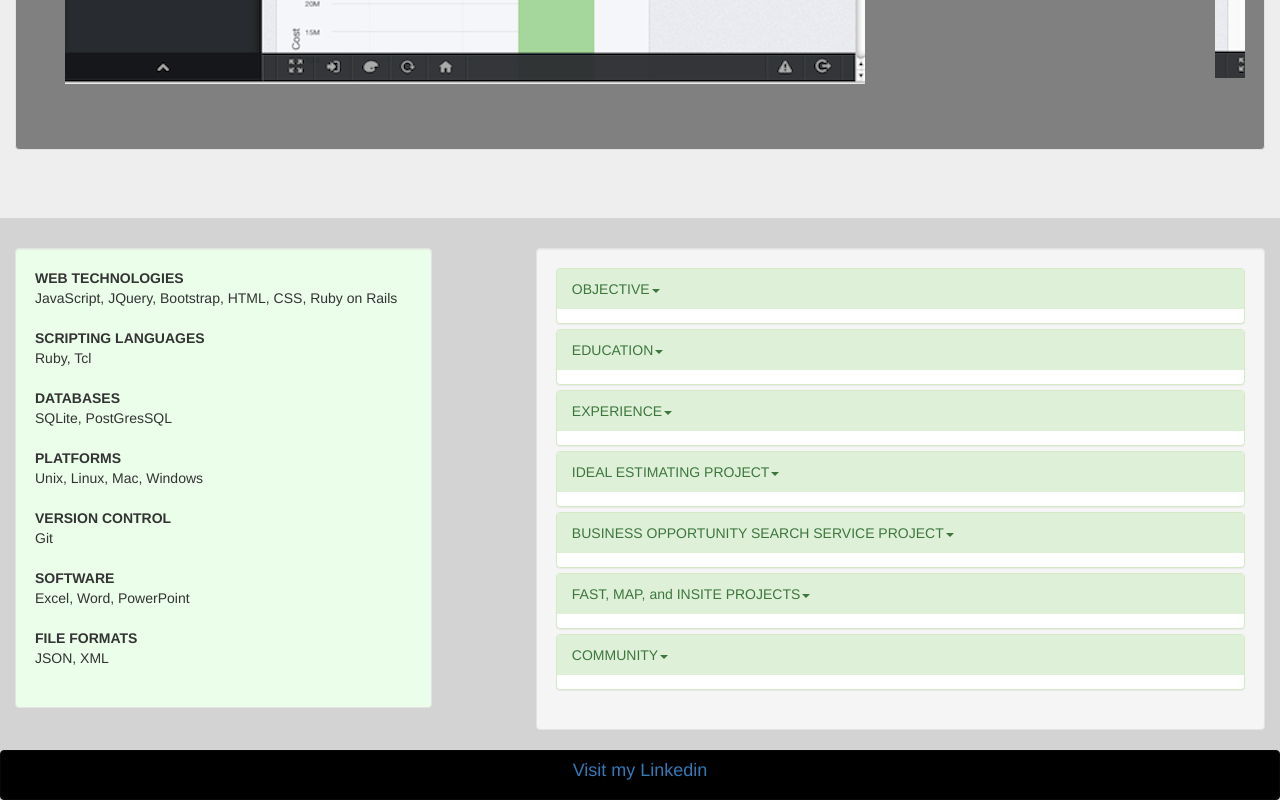
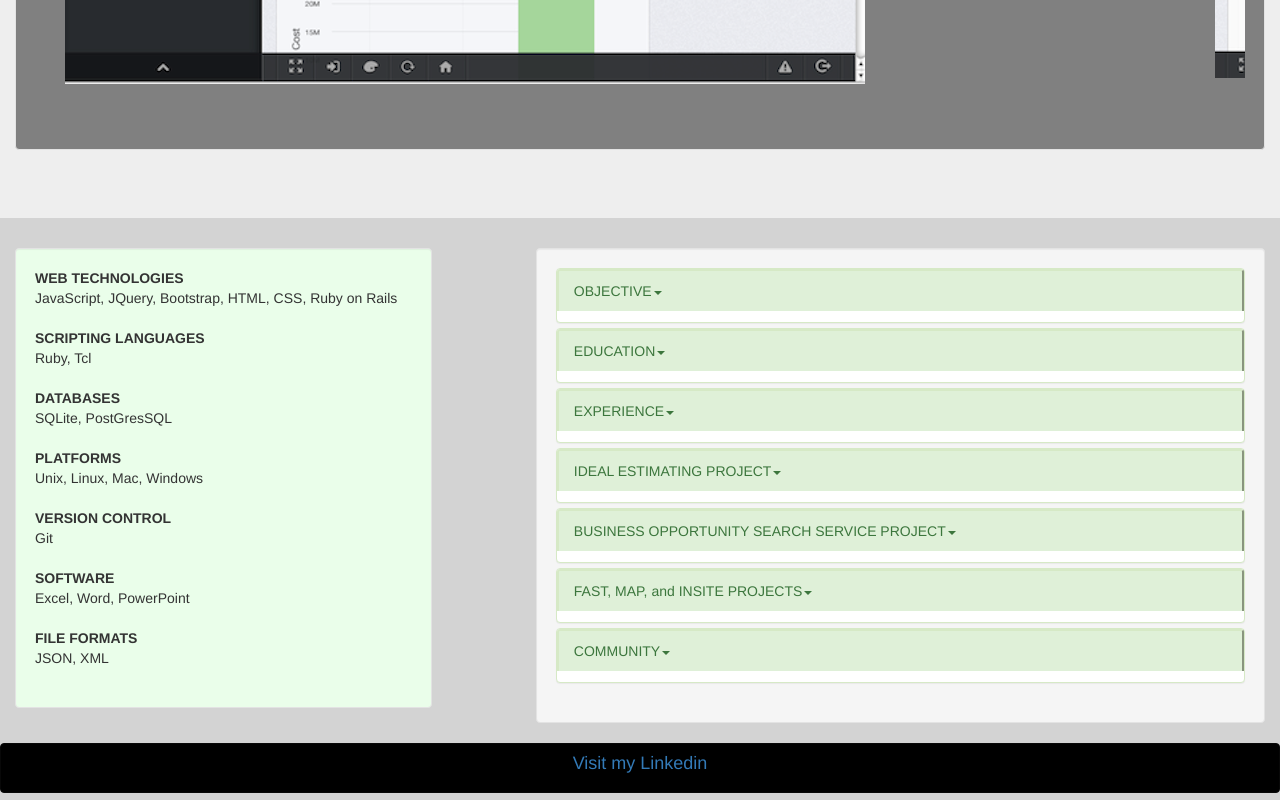
Before and after one commit to donnammiller27/donnammiller27.github.io, a plain HTML site: page index.html in a window 1280 px wide. Shown: the part 785-1585 px from the top of the page. Drawn offline with nearby package versions, Linux system fonts and the light colour scheme.

Commit message:
changed panels headers to buttons

```diff
--- a/css/main.css
+++ b/css/main.css
@@ -2,6 +2,10 @@ body {
   background-color: lightgray;
   margin: 0 auto;
 }
+img {
+  max-width:100%
+}
+
 .background-gray {
    background-color: gray;
 }
@@ -9,7 +13,7 @@ body {
    background-color: #EAFEEA;
 }
 .padding10 {
-  padding-bottom: 14px;
+  padding-bottom: 11px;
 }
 .footer {
   background-color: black;
@@ -17,3 +21,7 @@ body {
   text-align: center;
   margin: 0 auto;
 }
+.button-panel {
+  width: 100%;
+  text-align: left;
+}
--- a/js/application.js
+++ b/js/application.js
@@ -83,10 +83,11 @@ arr[6]={
 
 var html = "";
 for (var i = 0; i < arr.length; i++) {
-var panelItem = '<div class="panel panel-success padding10"><div class="panel-heading" data-toggle="collapse" data-target="#a' + i + '" class="collapsed" >' +
+var panelItem = '<div class="panel panel-success padding10"><button class="panel-heading button-panel" data-toggle="collapse" data-target="#a' + i + '" class="collapsed" >' +
        arr[i].infoTitle + '<span class="caret"></span>' +
-   '</div><div id=a' + i +' class="panel-body collapse">'+  arr[i].infoParagraph+
+   '</button><div id=a' + i +' class="panel-body collapse">'+  arr[i].infoParagraph+
    '</div></div>';
+   console.log(panelItem);
   html = html+panelItem;
 }
 $(this).html(html);
```
